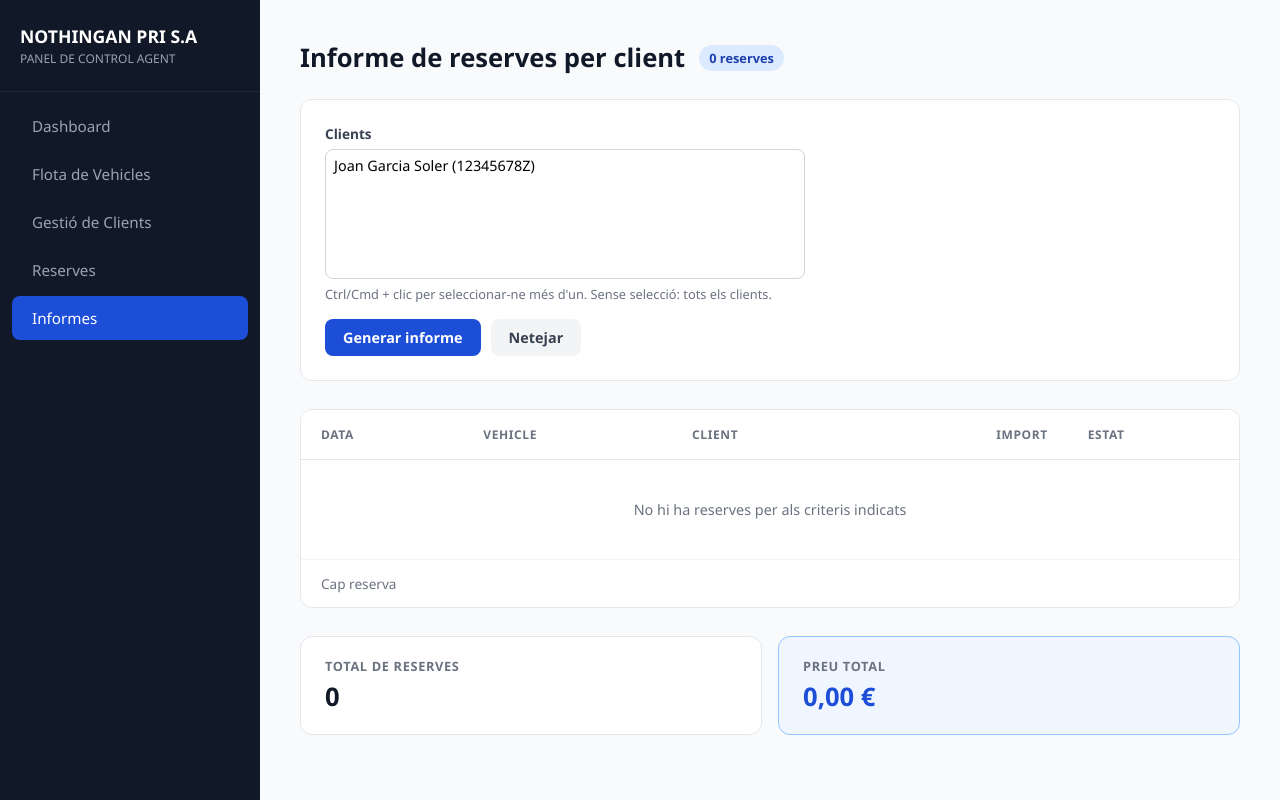
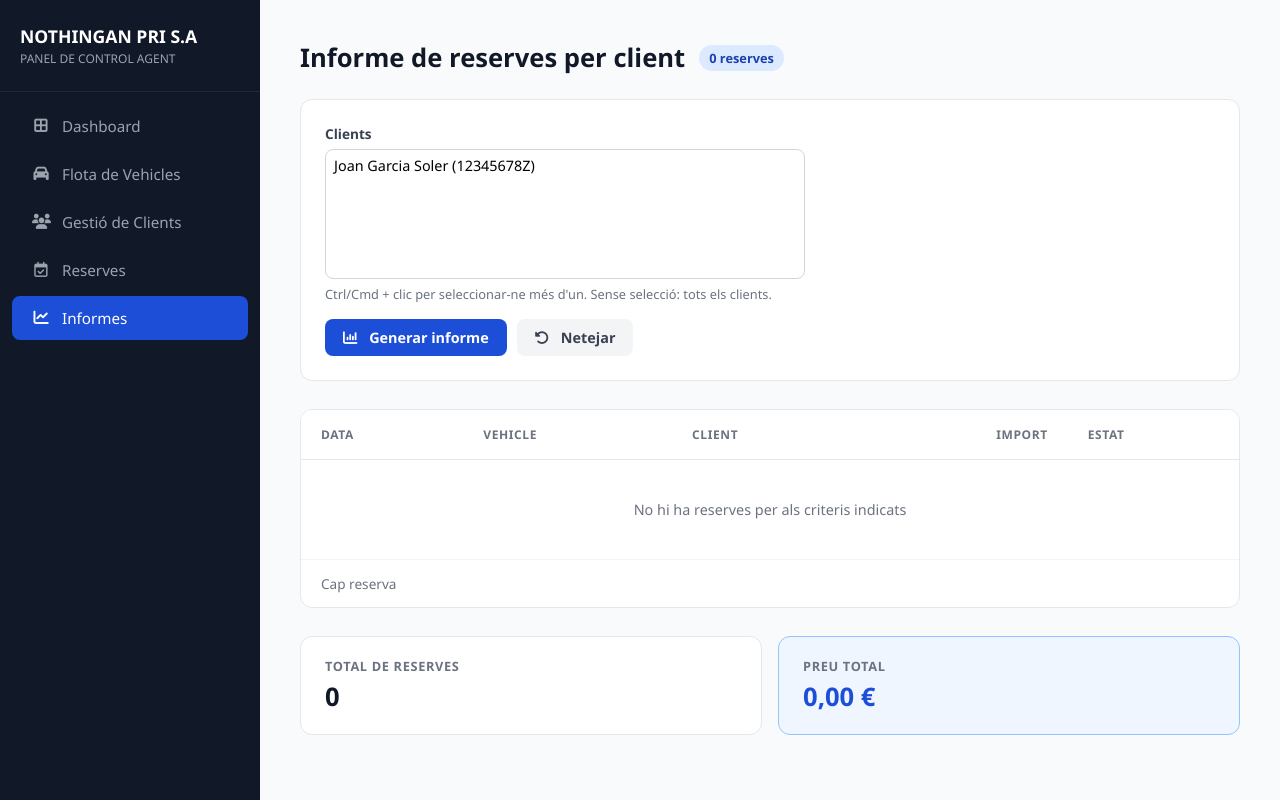
Before and after one commit to banfruns-ban/Nothingan-Pri-S.A., a Spring Boot app: page /dashboard/informes/reserves in a window 1280 px wide. Run offline with Spring Boot 4, Linux system fonts and the light colour scheme; the visitor is signed in with stand-in values (Sample User, id 1); data that the repository does not hold is empty; some of the project's set-up classes (security, data sources, template engines, error pages and the like) are left out, and stand-ins take their place.

Commit message:
fix: añadir iconos a la navegación y botones en informe de reservas

```diff
--- a/src/main/resources/templates/informes/informeReserves.html
+++ b/src/main/resources/templates/informes/informeReserves.html
@@ -5,6 +5,7 @@
     <meta charset="UTF-8">
     <meta name="viewport" content="width=device-width, initial-scale=1">
     <title>Informe de reserves per client</title>
+    <link rel="stylesheet" href="https://cdnjs.cloudflare.com/ajax/libs/font-awesome/6.4.0/css/all.min.css">
     <link rel="stylesheet" th:href="@{/informes.css}">
 </head>
 
@@ -16,11 +17,11 @@
             <span>PANEL DE CONTROL AGENT</span>
         </div>
         <nav>
-            <a class="nav-link" th:href="@{/dashboard}">Dashboard</a>
-            <a class="nav-link" th:href="@{/dashboard/vehicles}">Flota de Vehicles</a>
-            <a class="nav-link" th:href="@{/dashboard/clients}">Gestió de Clients</a>
-            <a class="nav-link" th:href="@{/dashboard/reserves}">Reserves</a>
-            <a class="nav-link active" th:href="@{/dashboard/informes/reserves}" aria-current="page">Informes</a>
+            <a class="nav-link" th:href="@{/dashboard}"><i class="fa-solid fa-border-all"></i> Dashboard</a>
+            <a class="nav-link" th:href="@{/dashboard/vehicles}"><i class="fa-solid fa-car"></i> Flota de Vehicles</a>
+            <a class="nav-link" th:href="@{/dashboard/clients}"><i class="fa-solid fa-users"></i> Gestió de Clients</a>
+            <a class="nav-link" th:href="@{/dashboard/reserves}"><i class="fa-regular fa-calendar-check"></i> Reserves</a>
+            <a class="nav-link active" th:href="@{/dashboard/informes/reserves}" aria-current="page"><i class="fa-solid fa-chart-line"></i> Informes</a>
         </nav>
     </aside>
 
@@ -45,8 +46,8 @@
             </select>
             <span class="help">Ctrl/Cmd + clic per seleccionar-ne més d'un. Sense selecció: tots els clients.</span>
             <div class="filter-actions">
-                <button type="submit" class="btn-generar" id="btnGenerar">Generar informe</button>
-                <a class="btn-secundari" th:href="@{/dashboard/informes/reserves}">Netejar</a>
+                <button type="submit" class="btn-generar" id="btnGenerar"><i class="fa-solid fa-chart-column"></i> Generar informe</button>
+                <a class="btn-secundari" th:href="@{/dashboard/informes/reserves}"><i class="fa-solid fa-rotate-left"></i> Netejar</a>
             </div>
         </form>
 
```
